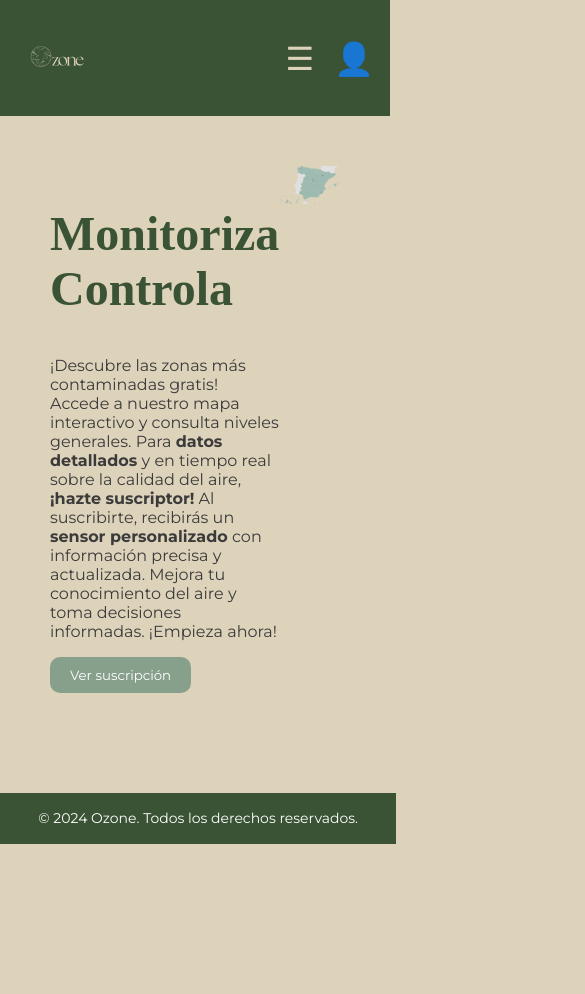
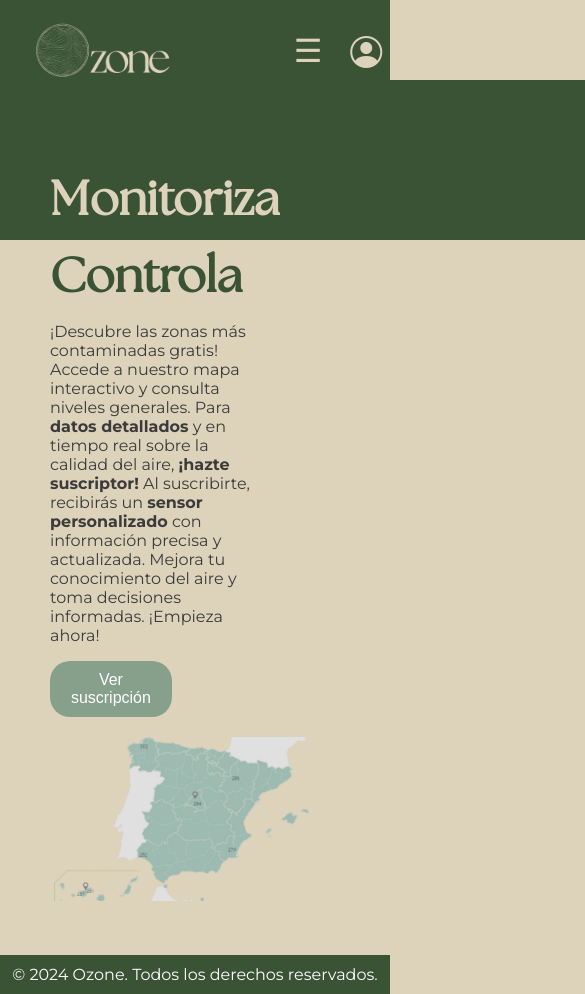
Before and after one commit to Heur-a/Server_proj_bio, a website: page src/public/index.html in a window 390 px wide. Shown: the top 994 px of the page, 585 px wide, since content can reach past the window. Before the commit the page ends 844 px from the top, so only its background shows below. Drawn offline with nearby package versions, Linux system fonts and the light colour scheme.

Commit message:
index arreglos

```diff
--- a/src/public/css/landing.css
+++ b/src/public/css/landing.css
@@ -1,86 +1,95 @@
-/* Variables de color */
-:root {
-    --color-principal: #3b3b3b; /* Color de texto principal */
-    --fondo: #ddd2ba; /* Fondo beige */
-    --h1: #3a5335; /* Verde oscuro para encabezado h1 */
-    --h2: #3b3b3b; /* Gris oscuro para encabezado h2 */
-    --h3: #87a08b; /* Verde claro para encabezado h3 */
-    --boton-bg: #5c715e; /* Fondo verde para botones */
-    --boton-texto: #fff; /* Texto blanco para botones */
-    --section-bg: #ddd2ba; /* Beige claro para secciones */
-    --highlight: #000000; /* Color para elementos destacados */
-    --subtle: #87a08b; /* Verde claro para elementos sutiles */
-    --pagina-principal-sensores: #fff; /* Fondo blanco para la pagina de los datos del sensor */
+
+body {
+    margin: 0;
+    padding: 0;
+    font-family: Montserrat, sans-serif;
+    background: #ddd2ba;
+    display: flex;
+    flex-direction: column;
 }
 
-body {
-    font-family: 'Montserrat', sans-serif;
-    color: var(--color-principal);
-    background-color: var(--fondo);
+header {
+    height: 6.4rem;
+    width: 100%;
+    background: #3a5335;
+    display: flex;
+    justify-content: space-between;
+    align-items: center;
+}
+
+.logo {
+    width: 200px;
+    height: auto;
+}
+
+.logo a{
+    display: inline-block;
+    cursor:pointer;
+}
+
+.logo a img {
+    width: 100%;
+    height: auto;
+}
+
+.nav{
+    display:flex;
+}
+
+.nav ul {
+    list-style-type: none;
     margin: 0;
     padding: 0;
-}
-
-/* Estilos de la cabecera */
-header {
-    display: flex;
-    justify-content: space-between; /* Mantiene los elementos espaciados */
-    align-items: center;
-    background-color: var(--h1);
-    padding: 1rem;
-}
-
-header .logo {
     display: flex;
     align-items: center;
 }
 
-header .logo a {
-    display: inline-block;
-    cursor: pointer; /* Mostrar un cursor de mano al pasar por el logo */
+.nav ul li {
+    margin-left: 20px;
 }
 
-header .logo img {
-    max-height: 5rem; /* Ajusta la altura máxima del logo */
-    width: auto; /* Mantén la proporción de la imagen */
+.nav ul li a {
+    display: block;
+    color: #ddd2ba;
+    text-align: center;
+    padding: 14px 16px;
+    text-decoration: none;
 }
 
-header nav {
-    display: flex; /* Mostrar el nav en pantalla grande */
+.user {
+    font-size: 200%;
+    padding: 2%;
 }
 
-header nav ul {
-    list-style: none;
-    display: flex;
-    gap: 20px;
-    margin: 0;
-    padding: 0;
+.user a i{
+    color: #ddd2ba;
 }
 
-header nav ul li a {
-    color: var(--fondo); /* Color igual al fondo */
-    text-decoration: none;
-    font-size: 16px;
+header .nav ul li a:hover {
+    color: #87a08b;
 }
 
-header nav ul li a.active {
-    font-weight: bold; /* Hacer el texto "PRINCIPAL" en negrita */
+header .nav ul li a:hover i {
+    color: #87a08b;
 }
 
-header .user-icon {
-    color: #000000;
-    font-size: 2rem;
-}
-
-/* Botón de menú hamburguesa */
 .menu-toggle {
-    display: none; /* Ocultar por defecto */
+    display: none;
     font-size: 2rem;
     background: none;
     border: none;
-    color: var(--fondo);
-    cursor: pointer;
-    margin-left: auto;
+    color:#ddd2ba;
+    cursor:pointer;
+    margin-left:auto;
+}
+
+.vacio{
+    background-color: #3a5335;
+    height: 10rem;
+    width: 100rem;
+    position: absolute;
+    top:5rem;
+    z-index: 1;
 }
 
 /* Encabezados */
@@ -90,86 +99,101 @@ h1 {
     color: var(--h1);
 }
 
-h2 {
-    font-size: 2rem;
-    color: var(--h2);
-}
-
-h3 {
-    font-size: 1.5rem;
-    color: var(--h3);
-}
-
-/* Botones */
-button {
-    background-color: var(--subtle);
-    color: var(--boton-texto);
-    padding: 10px 20px;
-    border: none;
-    border-radius: 10px;
-    cursor: pointer;
-    font-family: 'Montserrat', sans-serif;
+.marron{
+    color: var(--fondo);
+    z-index:10;
+    position:relative;
 }
 
 /* Sección de contenido */
 main {
-    display: flex;
-    justify-content: space-between;
+
     padding: 50px;
+}
+
+.grupo{
+    display: grid;
+    grid-template-columns: 1fr 1fr; /* Una columna por defecto */
+    gap: 20px;
+    width: 100%;
+    flex-wrap: wrap;
+}
+.grupo h1{
+    margin-bottom:0px;
+    margin-top:0px;
+    padding-top:23px;
+   }
+
+.content{
+    max-width: 70%;
 }
 
 /* Map Section */
 .map {
-    max-width: 100%;
+    max-width: 60%;
+    z-index: 10;
 }
 
 .map img {
-    width: 100%;
+    width: 150%;
     border: 0px;
 }
 
+.botonSuscribirse{
+    width: 60%;
+    text-align: center;
+}
 
 /* Footer más pequeño */
 footer {
-    text-align: center;
-    padding: 0.2rem;  /* Reducido el padding */
-    background-color: var(--h1);
-    color: var(--boton-texto);
-    font-size: 0.875rem;  /* Tamaño de fuente más pequeño */
-    font-family: 'Montserrat', sans-serif;
-    position: fixed;
-    bottom: 0;
-    width: 100%;
-    line-height: 1.2;  /* Ajusta el espaciado entre líneas */
+    background-color: #3a5335; /* Color de fondo del footer */
+    color: white; /* Color del texto */
+    text-align: center; /* Centrar el contenido */
+    padding: 10px 0; /* Espaciado interno */
+    width: 100%; /* Asegurar que ocupe todo el ancho de la página */
 }
 
 /* Media Queries */
-@media (max-width: 768px) {
-    header nav {
-        display: none; /* Ocultar nav por defecto */
+@media (max-width: 768px) and (min-width: 360px) {
+
+    .grupo{
+        grid-template-columns: 1fr;
     }
 
-    header .menu-toggle {
-        display: block; /* Mostrar el botón de menú en pantallas pequeñas */
+}
+
+@media (max-width: 959px){
+
+    .nav{
+        display:none;
     }
 
-    /* Mostrar menú al hacer clic */
-    nav.active {
-        display: block; /* Mostrar el menú cuando está activo */
-        position: absolute; /* Para que el menú se posicione */
-        top: 100px; /* Ajustar según la altura del header */
-        right: 0; /* Alinear a la izquierda */
-        width: 50%; /* Ancho completo */
-        background-color: var(--h1); /* Fondo del menú */
+    .menu-toggle {
+        display: block;
     }
 
-    header nav ul {
-        flex-direction: column; /* Cambiar a columna en pantallas pequeñas */
-        padding: 0; /* Sin padding */
+    .nav.active{
+        display: block;
+        position: absolute;
+        top: 100px;
+        right: 0;
+        width: 50%;
+        background-color:#3a5335;
+        z-index:1000;
     }
 
-    header nav ul li {
-        text-align: center; /* Centrar texto */
-        padding: 1rem; /* Espacio entre los elementos */
+    .nav ul{
+        flex-direction: column;
+        padding:0;
     }
+
+    .nav ul li{
+        text-align: center;
+        padding: 1rem;
+    }
+
+    .user{
+        padding-top: 2.6%;
+    }
+
 }
--- a/src/public/index.html
+++ b/src/public/index.html
@@ -6,42 +6,51 @@
     <meta http-equiv="x-ua-compatible" content="ie=edge">
     <title>ZONE | Monitorea el aire de tu ciudad</title>
     <link rel="stylesheet" href="css/landing.css">
+    <link rel="stylesheet" href="css/styles.css">
     <link href="https://fonts.googleapis.com/css2?family=Montserrat:wght@400;700&display=swap" rel="stylesheet">
+    <link href="https://cdnjs.cloudflare.com/ajax/libs/bootstrap-icons/1.10.0/font/bootstrap-icons.min.css" rel="stylesheet">
 </head>
 <body>
     <header>
         <div class="logo">
             <a href="index.html">
-                <img src="images/logoClaro.svg" alt="Logo Ozone" class="logo-img">
+                <img src="img/logotipo_modoClaro.png" alt="Logo de la empresa" class="logo-img">
             </a>
         </div>
-        <button class="menu-toggle">&#9776;</button> <!-- Botón de menú hamburguesa -->
+        <button class="menu-toggle">&#9776;</button>
         <nav class="nav">
             <ul>
-                <li><a href="index.html" class="active">PRINCIPAL</a></li>
+                <li><a href="#">PRINCIPAL</a></li>
                 <li><a href="#">SENSOR</a></li>
                 <li><a href="#">ACERCA DE</a></li>
-                <li><a href="#">SUSCRICIÓN</a></li>
+                <li><a href="#">SUSCRIPCIÓN</a></li>
                 <li><a href="#">CONTACTO</a></li>
                 <li><a href="#">FAQ</a></li>
             </ul>
         </nav>
-        <div class="user-icon">&#128100;</div> <!-- Icono de usuario -->
+        <div class="user"><a href="#"><i class="bi bi-person-circle"></i></a></div>
+
     </header>
 
     <main>
+        <div class="grupo">
             <section class="content">
-            <h1><span class="highlight-word">Monitoriza</span><br>Controla</h1>
+                <h1 class="marron">Monitoriza<br></h1>
+                <h1>Controla</h1>
+
                 <p>¡Descubre las zonas más contaminadas gratis! Accede a nuestro mapa interactivo y consulta niveles generales. Para <strong>datos detallados</strong> y en tiempo real sobre la calidad del aire, <strong>¡hazte suscriptor!</strong> Al suscribirte, recibirás un <strong>sensor personalizado</strong> con información precisa y actualizada. Mejora tu conocimiento del aire y toma decisiones informadas. ¡Empieza ahora!</p>
-            <button>Ver suscripción</button>
+                <button class="botonSuscribirse">Ver suscripción</button>
             </section>
             <section class="map">
                 <img src="images/mapa.png" alt="Mapa de España">
             </section>
+        </div>
     </main>
+    <div class="vacio"></div>
+
 
     <footer>
-        <p>© 2024 Ozone. Todos los derechos reservados.</p>
+        <label>© 2024 Ozone. Todos los derechos reservados.</label>
     </footer>
 
     <script src="js/script.js"></script> <!-- Enlace al archivo JS para el menú -->
```
Lines whose indentation alone changed are shown as unchanged.
